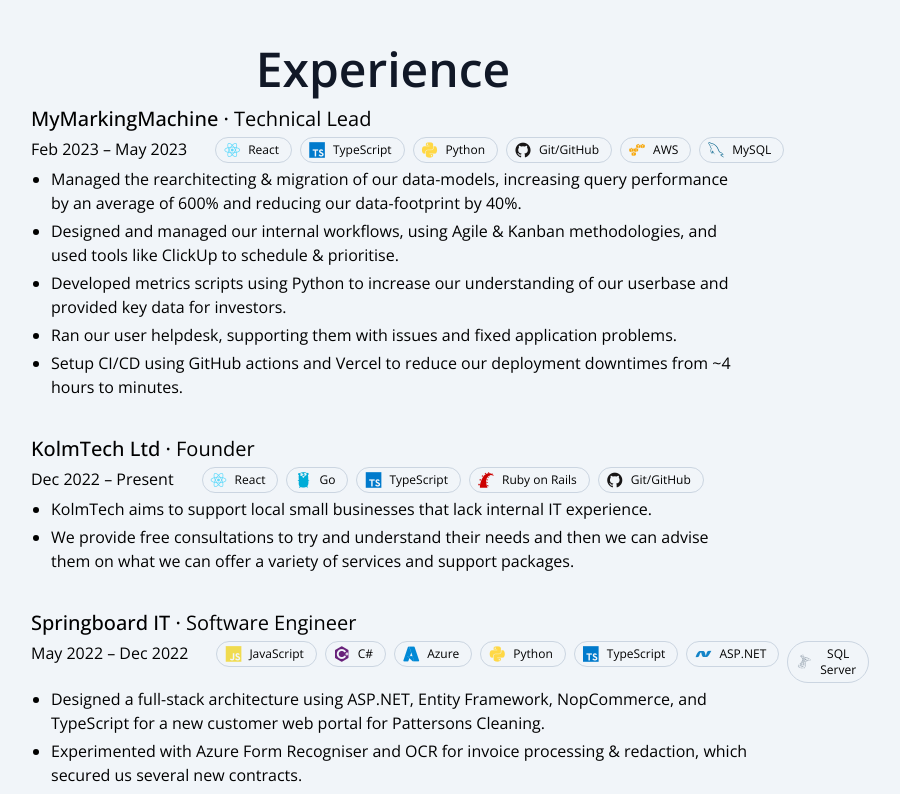
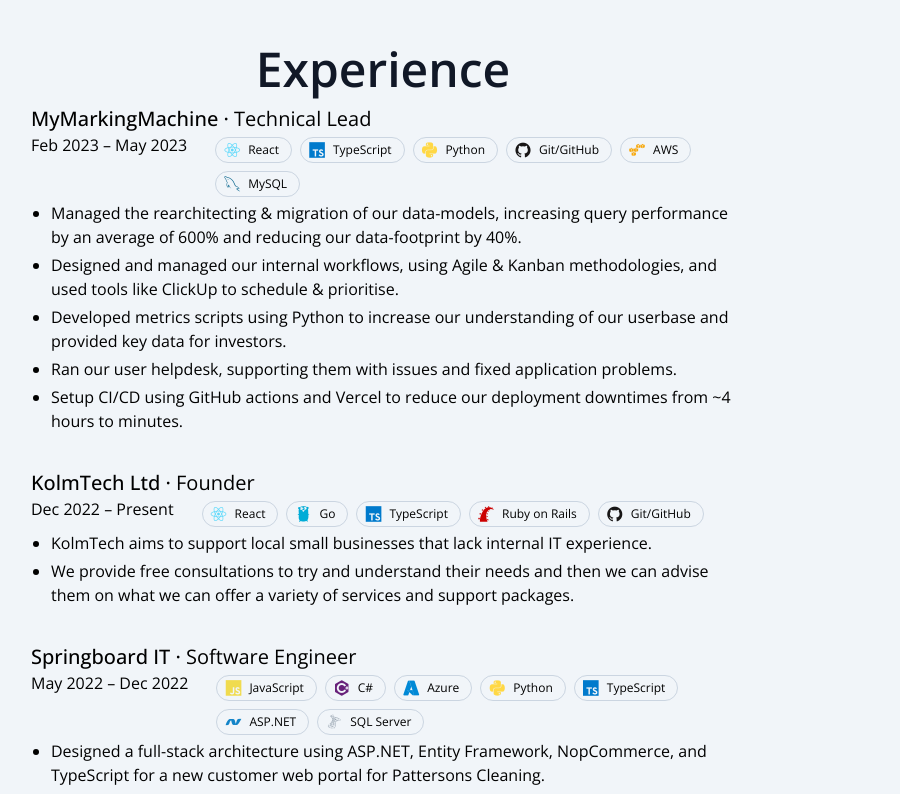
Before and after one commit to mfren/personal-website, a Next.js app: page / in a window 1280 px wide. Shown: the part 1220-2014 px from the top of the page, without its empty margins (257-1157 px from the left). Built offline with nearby package versions, Linux system fonts and the light colour scheme.

Commit message:
Changed skill wrap

```diff
--- a/src/components/Home/Experience/Experience.tsx
+++ b/src/components/Home/Experience/Experience.tsx
@@ -39,11 +39,14 @@
     return (
         <div className="flex flex-col mx-auto">
             <h4 className="font-light text-xl"><span className="font-medium">{props.experience.organization} &#183;</span> {props.experience.position}</h4>
-            <div className="flex flex-row gap-2 pt-1 pb-1">
+
+            <div className="flex flex-col sm:flex-row gap-2">
                 <p className="mr-5 font-light min-w-fit">{dateText}</p>
-                {props.experience.skills.map((skill, index) => (
-                    <SkillChip skill={skill} key={index} />
-                ))}
+                <div className="flex flex-row flex-wrap gap-2 pt-1 pb-1">
+                    {props.experience.skills.map((skill, index) => (
+                        <SkillChip skill={skill} key={index} />
+                    ))}
+                </div>
             </div>
             <ul className="list-disc list-outside ml-5 gap-5">
                 {props.experience.descItems?.map((desc, index) => (
```
